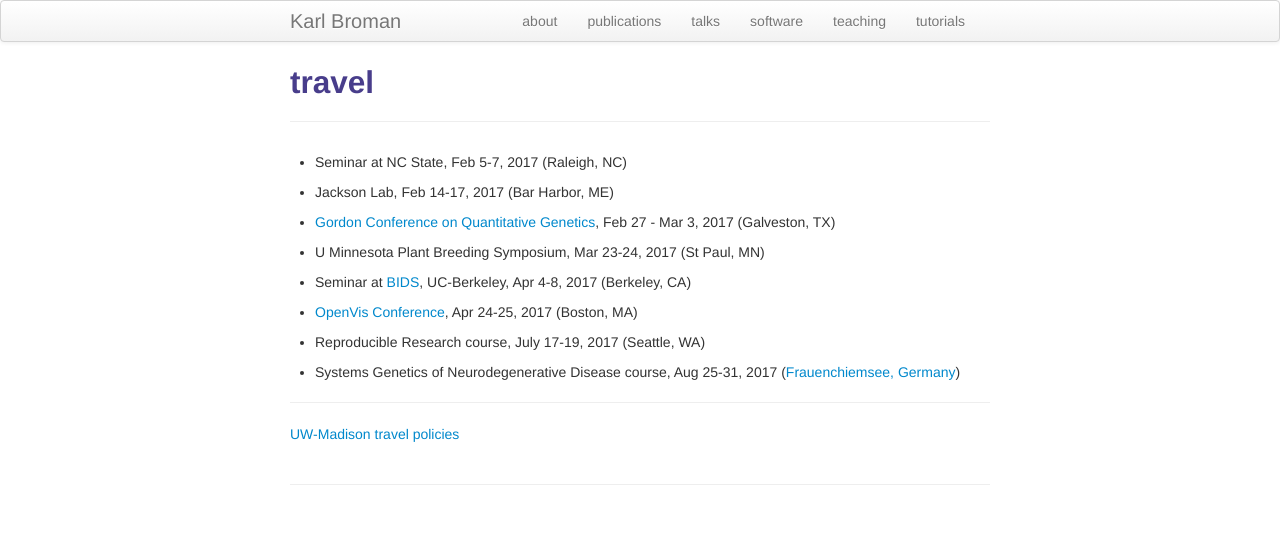
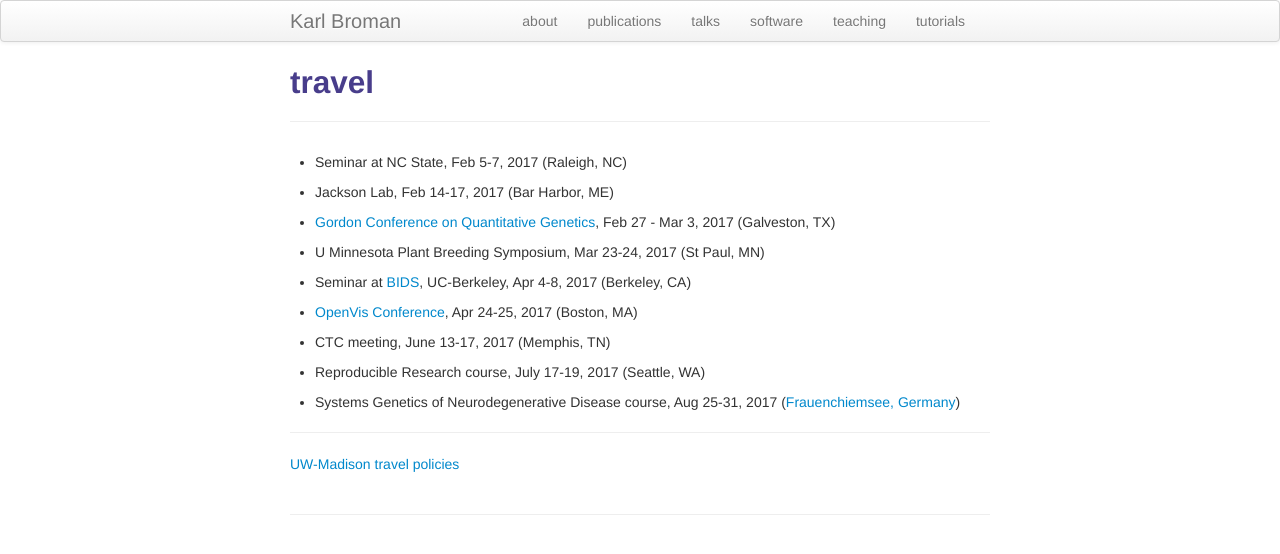
Before and after one commit to kbroman/kbroman.github.io, a Jekyll site: the page built from pages/travel.md, in a window 1280 px wide. Shown: the top 554 px of the page. Built offline with Jekyll 4.4.1, drawn with Linux system fonts in a browser that asks for light colours.

Commit message:
pages/travel: Add June, 2017, CTC meeting (in Memphis)

```diff
--- a/pages/travel.md
+++ b/pages/travel.md
@@ -277,6 +277,8 @@ title: travel
 
 - [OpenVis Conference](https://openvisconf.com), Apr 24-25, 2017 (Boston, MA)
 
+- CTC meeting, June 13-17, 2017 (Memphis, TN)
+
 - Reproducible Research course, July 17-19, 2017 (Seattle, WA)
 
 - Systems Genetics of Neurodegenerative Disease course, Aug 25-31,
```
